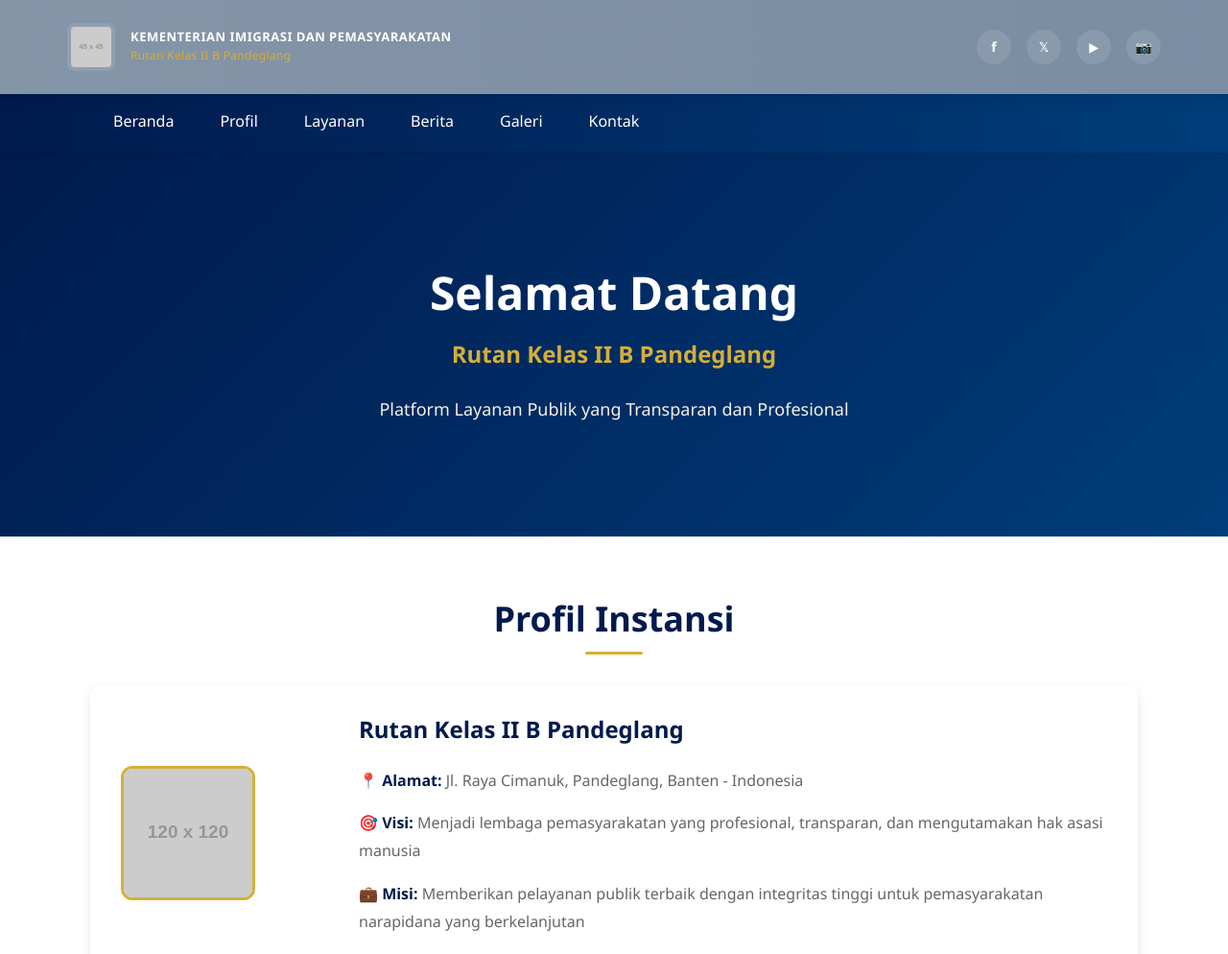
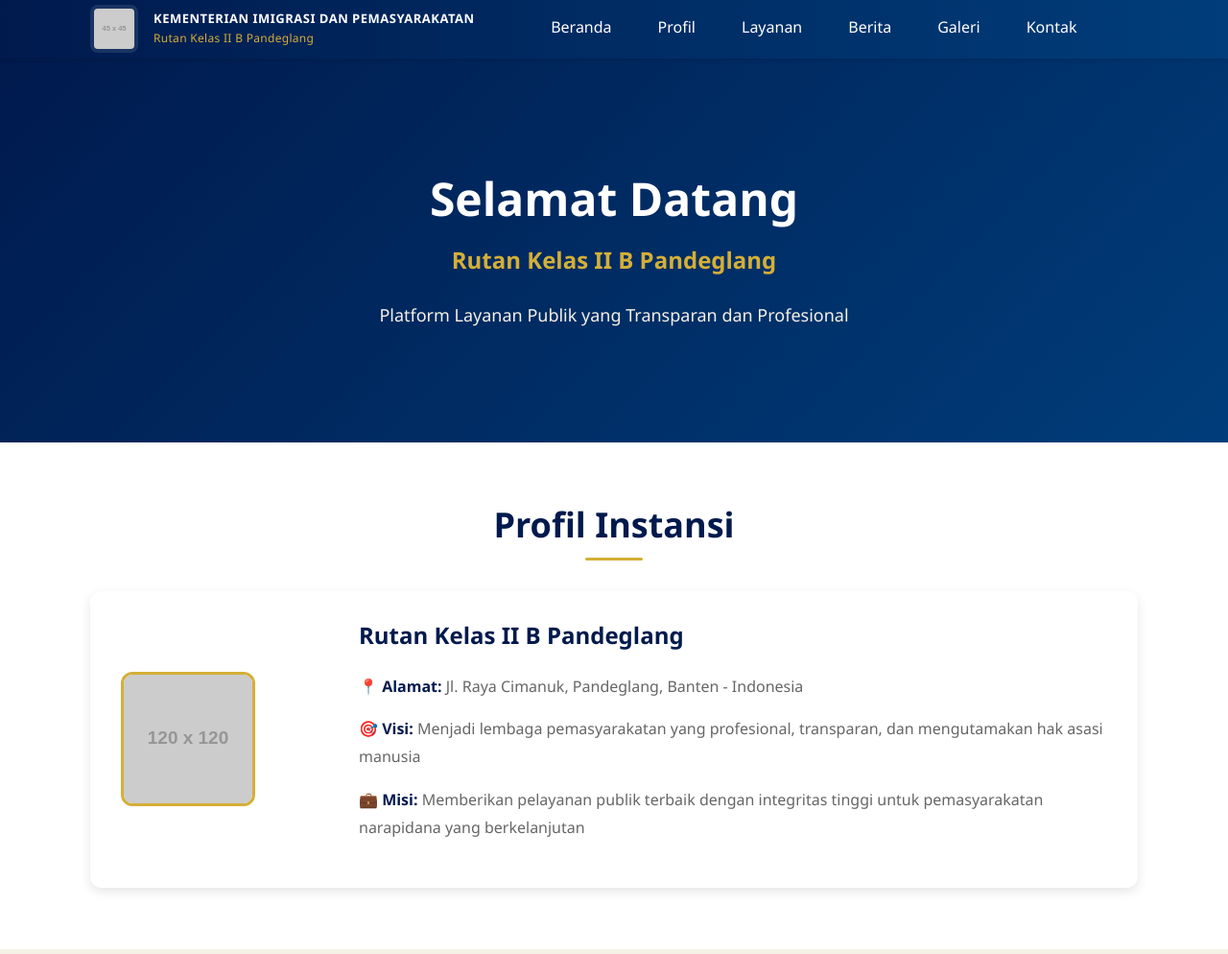
Before and after one commit to andrikurr10-glitch/rutanpandeglang, a plain HTML site: page index.html in a window 1280 px wide. Shown: the top 994 px of the page at 96% size. Drawn offline with Linux system fonts and the light colour scheme; placeholder pictures from the web are drawn by us.

Commit message:
Update index.html

```diff
--- a/index.html
+++ b/index.html
@@ -12,8 +12,10 @@
 
 <body>
 
-    <!-- NAVBAR TOP SECTION (LOGO + TEXT) -->
-    <div class="navbar-top">
+
+
+    <!-- NAVBAR NAVIGATION -->
+    <nav class="navbar-menu">
         <div class="navbar-container">
             <!-- Logo Section -->
             <div class="navbar-logo-group">
@@ -22,20 +24,6 @@
                     <div class="navbar-title">Kementerian Imigrasi dan Pemasyarakatan</div>
                     <div class="navbar-subtitle">Rutan Kelas II B Pandeglang</div>
                 </div>
-            </div>
-
-            <!-- Social Links (Desktop Only) -->
-            <div class="navbar-social-desktop">
-                <a href="#" title="Facebook" aria-label="Facebook">f</a>
-                <a href="#" title="Twitter" aria-label="Twitter">𝕏</a>
-                <a href="#" title="YouTube" aria-label="YouTube">▶</a>
-                <a href="#" title="Instagram" aria-label="Instagram">📷</a>
-            </div>
-        </div>
-    </div>
-
-    <!-- NAVBAR NAVIGATION -->
-    <nav class="navbar-menu">
         <div class="navbar-container">
             <button class="hamburger" id="hamburger" aria-label="Toggle menu">
                 <span></span>
```
